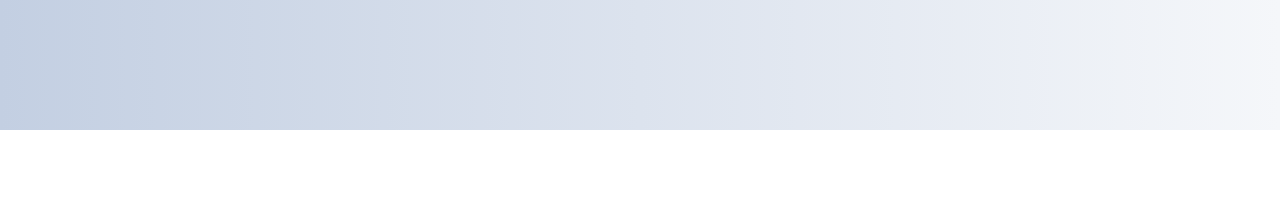
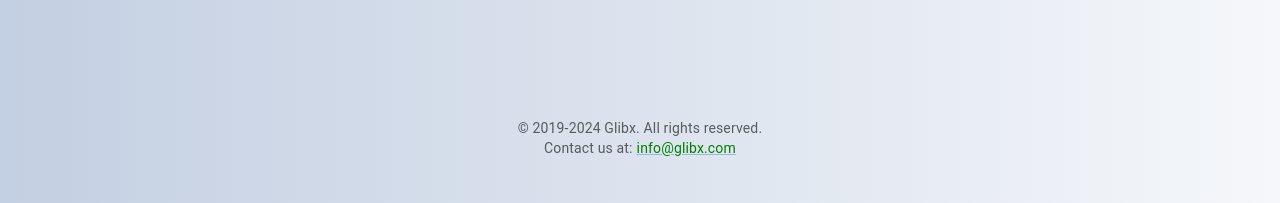
Before and after one commit to GLIBX/web, a React (Create React App) app: page / in a window 1280 px wide. Shown: the part 670-873 px from the top of the page. Before the commit the page ends 800 px from the top, so only its background shows below. Built offline with nearby package versions, Linux system fonts and the light colour scheme.

Commit message:
add footer

```diff
--- a/src/App.tsx
+++ b/src/App.tsx
@@ -4,6 +4,7 @@ import { ThemeProvider, CssBaseline } from '@mui/material';
 import { lightTheme, darkTheme } from './theme';
 import Navbar from './components/Navbar';
 import Hero from './components/Hero';
+import Footer from './components/Footer';
 
 function App() {
   const [darkMode, setDarkMode] = useState(false);
@@ -19,6 +20,7 @@ function App() {
       <CssBaseline />
       <Navbar darkMode={darkMode} handleThemeChange={() => setDarkMode(!darkMode)} />
       <Hero />
+      <Footer />
     </ThemeProvider>
   );
 }
--- /dev/null
+++ b/src/components/Footer.tsx
@@ -0,0 +1,25 @@
+import React from 'react';
+import { Box, Container, Typography, Link as MuiLink } from '@mui/material';
+
+const Footer = () => {
+  const currentYear = new Date().getFullYear(); // Gets the current year
+  const startYear = 2019;
+
+  return (
+    <Box component="footer" sx={{ bgcolor: 'transparent', py: 6 }}>
+      <Container maxWidth="lg">
+        <Typography variant="body2" color="text.secondary" align="center">
+          © {startYear}-{currentYear} Glibx. All rights reserved.
+        </Typography>
+        <Typography variant="body2" color="text.secondary" align="center">
+          Contact us at:
+          <MuiLink href="mailto:info@glibx.com" sx={{ ml: 0.5, color: 'green' }}>
+            info@glibx.com
+          </MuiLink>
+        </Typography>
+      </Container>
+    </Box>
+  );
+};
+
+export default Footer;
```
